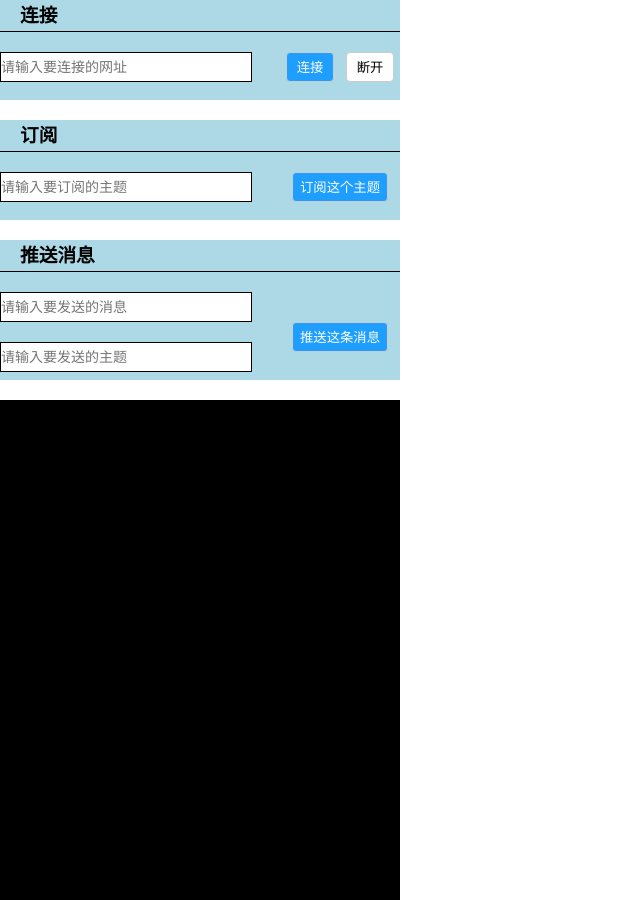
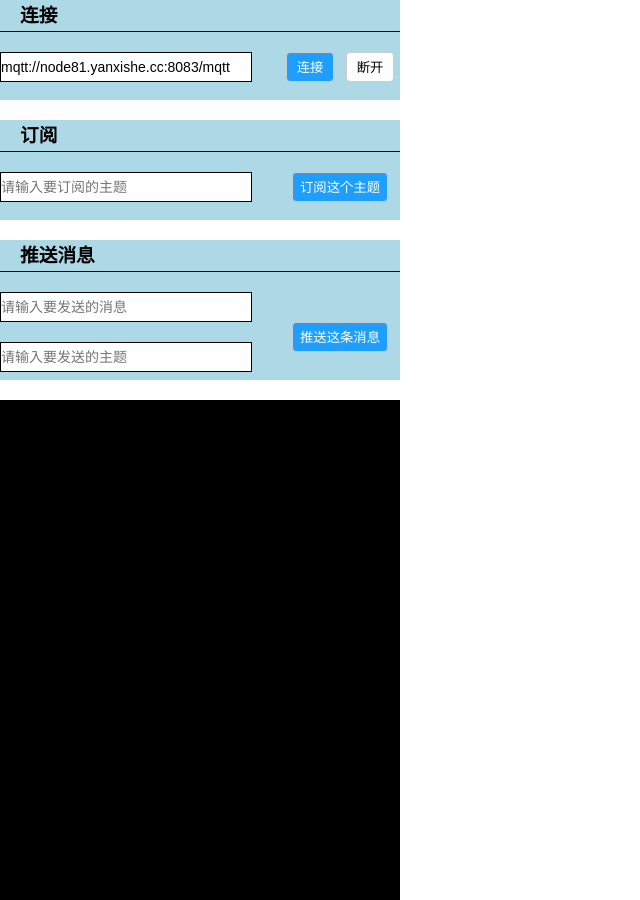
Before and after one commit to gwl19940929/mqttjsdemo, a plain HTML site: page index.html in a window 1280 px wide. Shown: the whole page, without its empty margins (0-640 px from the left). Drawn offline with Linux system fonts and the light colour scheme.

Commit message:
添加默认连接

```diff
--- a/index.html
+++ b/index.html
@@ -2,7 +2,7 @@
 <html lang="en">
 <head>
   <meta charset="UTF-8">
-  <title>Document</title>
+  <title>航天mqtt演示</title>
   <script type="text/javascript" src="jquery.js"></script>
   <script type="text/javascript">
 
@@ -27,7 +27,7 @@ window.onerror = function (msg, url, line, col, error){
       <h3 style="padding-left: 20px;padding-bottom: 4px;border-bottom: 1px solid #000;">连接</h3>
       <div style="width: 100%;display: flex;justify-content: space-around;align-content: center;">
         <div style="width: 70%;padding-top: 20px;">
-          <input type="text" id="mqttadress" style="border: 1px solid #000;width: 90%;height: 30px;font-size: 14px;line-height: 40px;" placeholder="请输入要连接的网址">
+          <input type="text" id="mqttadress" style="border: 1px solid #000;width: 90%;height: 30px;font-size: 14px;line-height: 40px;" placeholder="请输入要连接的网址" value="mqtt://node81.yanxishe.cc:8083/mqtt">
         </div>
         <div style="width: 30%;display: flex;justify-content: space-around;padding-top: 20px;">
           <button onclick="connect();" style="width: 40%;border: 1px solid #ccc;background: #1E9FFF;color: #fff;height: 30px;border-radius: 4px;line-height: 30px;cursor: pointer;">连接</button>
```
